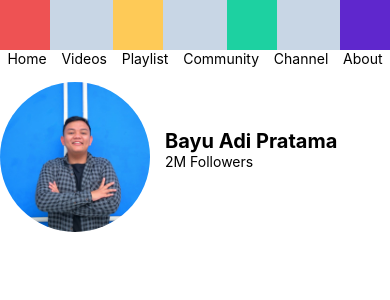
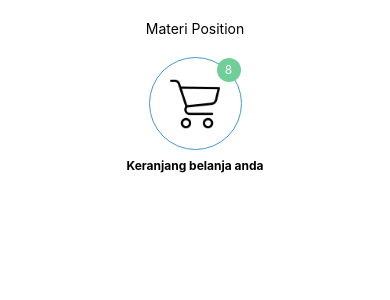
Before and after one commit to massndp/FirstAppRN, a React Native app: screen / in a window 390 px wide. Shown: the top 300 px of the page. Built offline with nearby package versions, Linux system fonts and the light colour scheme.

Commit message:
Position in React Native

```diff
--- a/App.js
+++ b/App.js
@@ -9,6 +9,7 @@ import {
   View,
 } from 'react-native';
 import MateriFlexBox from './MateriFlexBox';
+import PositionReactNative from './PositionReactNative';
 import SampleComponent from './SampleComponent';
 import StylingReactNativeComponent from './StylingReactNativeComponent';
 
@@ -17,8 +18,9 @@ const App = () => {
     <View>
       <ScrollView>
         {/* <SampleComponent />
-        <StylingReactNativeComponent /> */}
-        <MateriFlexBox />
+        <StylingReactNativeComponent />
+        <MateriFlexBox /> */}
+        <PositionReactNative />
       </ScrollView>
     </View>
   );
--- /dev/null
+++ b/PositionReactNative.js
@@ -0,0 +1,48 @@
+import React from 'react';
+import { Image, StyleSheet, Text, View } from 'react-native';
+import cart from './cart.png';
+
+const PositionReactNative = () => {
+  return (
+    <View style={styles.wrapper}>
+      <Text>Materi Position</Text>
+      <View style={styles.cartWrapper}>
+        <Image source={cart} style={styles.iconCart} />
+        <Text style={styles.notif}>8</Text>
+      </View>
+      <Text style={styles.text}>Keranjang belanja anda</Text>
+    </View>
+  );
+};
+
+const styles = StyleSheet.create({
+  wrapper: { padding: 20, alignItems: 'center' },
+  cartWrapper: {
+    borderWidth: 1,
+    borderColor: '#4398d1',
+    width: 93,
+    height: 93,
+    borderRadius: 93 / 2,
+    justifyContent: 'center',
+    alignItems: 'center',
+    position: 'relative',
+    marginTop: 20,
+  },
+  iconCart: { width: 50, height: 50 },
+  text: { fontSize: 12, fontWeight: 'bold', marginTop: 8 },
+  notif: {
+    fontSize: 12,
+    color: 'white',
+    backgroundColor: '#6fcf97',
+    padding: 4,
+    borderRadius: 25,
+    width: 24,
+    height: 24,
+    textAlign: 'center',
+    position: 'absolute',
+    top: 0,
+    right: 0,
+  },
+});
+
+export default PositionReactNative;
```
Also changed, not shown: cart.png (added).
